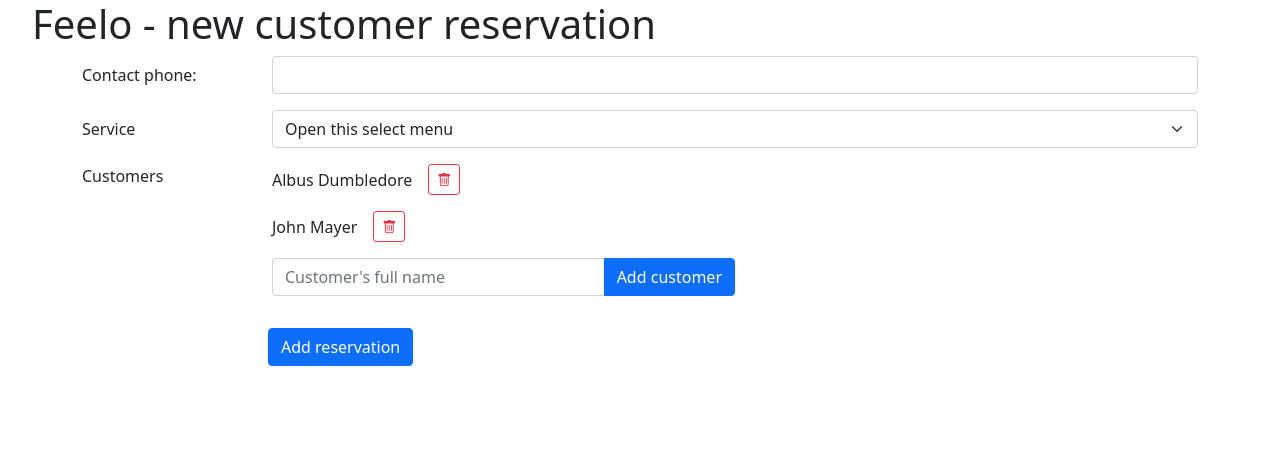
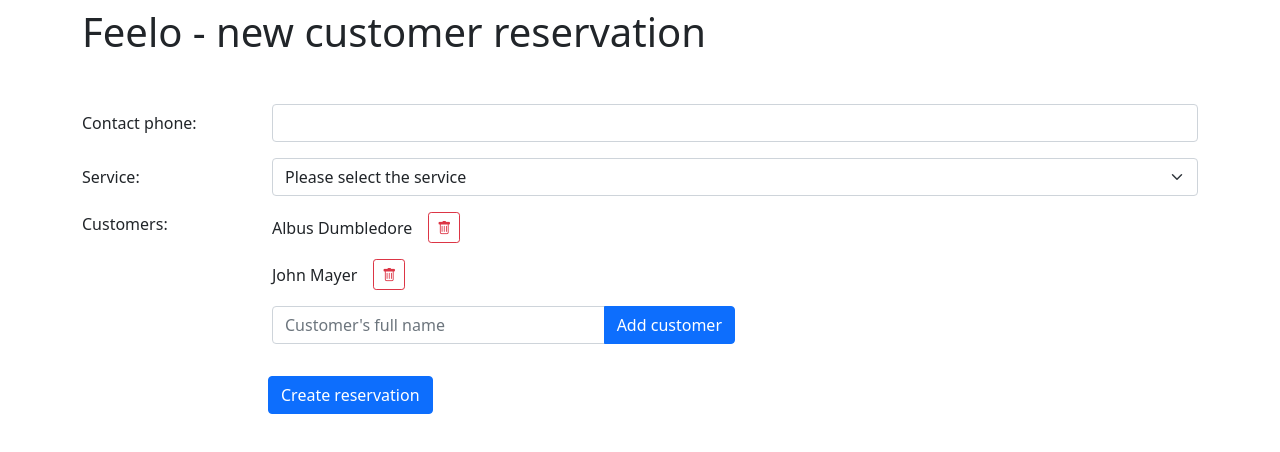
Before and after one commit to Creativehandlescom/fe-short-task, a Next.js app: page / in a window 1280 px wide. Shown: the top 452 px of the page. Built offline with nearby package versions, Linux system fonts and the light colour scheme.

Commit message:
GET Services endpoint

```diff
--- a/containers/reservation-form.tsx
+++ b/containers/reservation-form.tsx
@@ -22,19 +22,25 @@
 		</div>
 		<div className="row mb-3">
 			<label htmlFor="inputService" className="col-sm-2 col-form-label">
-				Service
+				Service:
 			</label>
 			<div className="col-sm-10">
-				<select className="form-select" aria-label="Default select example" id="inputService">
-					<option selected>Open this select menu</option>
-					<option value="1"></option>
-					<option value="2">Two</option>
-					<option value="3">Three</option>
+				<select
+					className="form-select"
+					aria-label="Please select the service"
+					id="inputService"
+					defaultValue={'default'}
+				>
+					<option value={'default'} disabled>
+						Please select the service
+					</option>
+					<option value="1">Pair massage (2)</option>
+					<option value="2">Haircut (1)</option>
 				</select>
 			</div>
 		</div>
 		<fieldset className="row mb-3">
-			<legend className="col-form-label col-sm-2 pt-0">Customers</legend>
+			<legend className="col-form-label col-sm-2 pt-0">Customers:</legend>
 			<div className="col-sm-10">
 				<p className="d-flex align-items-center">
 					Albus Dumbledore
@@ -65,7 +71,7 @@
 			</div>
 		</fieldset>
 		<button type="submit" className="btn btn-primary offset-sm-2">
-			Add reservation
+			Create reservation
 		</button>
 	</form>
 );
--- a/pages/api/hello.ts
+++ /dev/null
@@ -1,10 +0,0 @@
-// Next.js API route support: https://nextjs.org/docs/api-routes/introduction
-import type { NextApiRequest, NextApiResponse } from 'next';
-
-type Data = {
-	name: string;
-};
-
-export default function handler(req: NextApiRequest, res: NextApiResponse<Data>) {
-	res.status(200).json({ name: 'John Doe' });
-}
--- /dev/null
+++ b/pages/api/services.ts
@@ -0,0 +1,40 @@
+// Next.js API route support: https://nextjs.org/docs/api-routes/introduction
+import type { NextApiRequest, NextApiResponse } from 'next';
+
+type Service = {
+	readonly id: string;
+	readonly name: string;
+	readonly capacity: number;
+};
+
+const services = [
+	{
+		id: 'a3x',
+		name: 'Pair massage',
+		capacity: 2,
+	},
+	{
+		id: 'i12',
+		name: 'Haircut',
+		capacity: 1,
+	},
+	{
+		id: 'u2a',
+		name: 'Bird watching',
+		capacity: 0,
+	},
+	{
+		id: 'u2a',
+		name: 'Bowling',
+		capacity: 4,
+	},
+	{
+		id: 'a3x',
+		name: 'Haircut',
+		capacity: 1,
+	},
+];
+
+export default function handler(req: NextApiRequest, res: NextApiResponse<Array<Service>>) {
+	res.status(200).json(services);
+}
--- a/pages/index.tsx
+++ b/pages/index.tsx
@@ -23,8 +23,8 @@
 			</Head>
 
 			<main className={styles.main}>
-				<h1>Feelo - new customer reservation</h1>
 				<div className="container">
+					<h1 className={'mt-2 mb-5'}>Feelo - new customer reservation</h1>
 					<ReservationForm />
 				</div>
 			</main>
```
